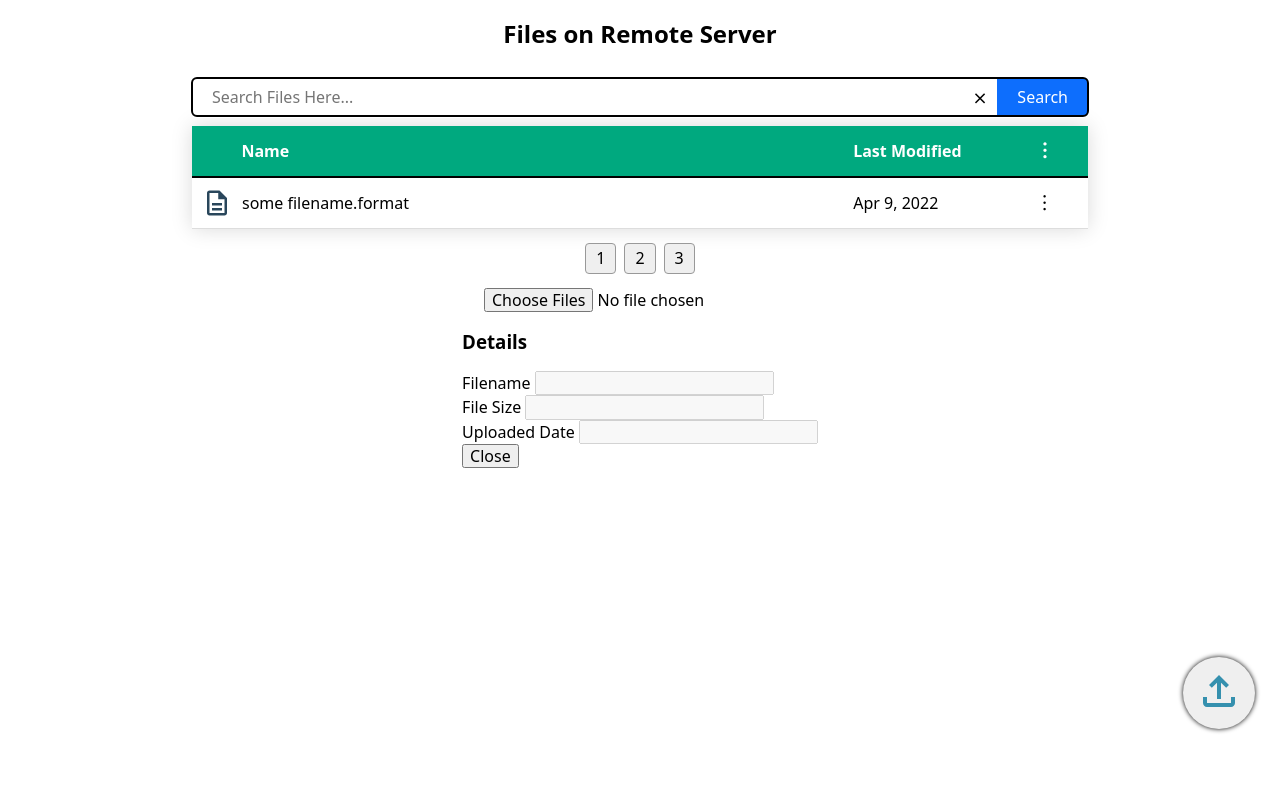
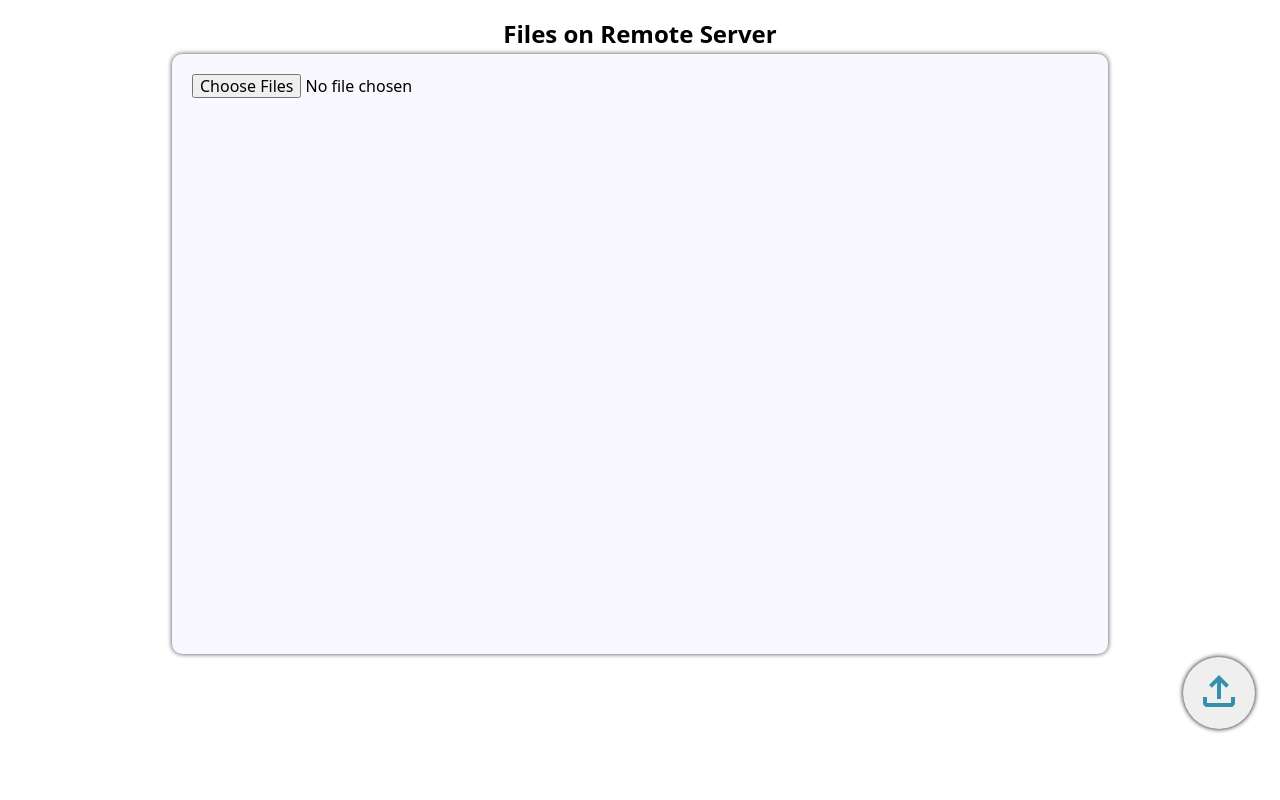
Before and after one commit to rockjia1996/fileverse, a Flask app: page /files in a window 1280 px wide. Shown: the part 46-846 px from the top of the page. Run offline with Flask 2, Linux system fonts and the light colour scheme; the visitor is signed in with stand-in values (Sample User, id 1); data comes from the database, SQL or seed files in the repository.

Commit message:
Partially refactor the upload ui.

```diff
--- a/fileverse/static/css/files/files-stylesheet.css
+++ b/fileverse/static/css/files/files-stylesheet.css
@@ -169,6 +169,21 @@ html {
 }
 
 /* Upload Pop Up */
+/*
+    <div class="upload-pop-up">
+        <div><input type="file" name="file" multiple /></div>
+        <div></div>
+    </div>
+*/
 .upload-pop-up {
-
+    width: 70%;
+    height: 70%;
+    position: fixed;
+    top: 50%;
+    left: 50%;
+    padding: 20px;
+    transform: translate(-50%, -50%);
+    background-color:#faf8ff;
+    border-radius: 10px;
+    box-shadow: 0px 0px 5px #3f4754;
 }
```
